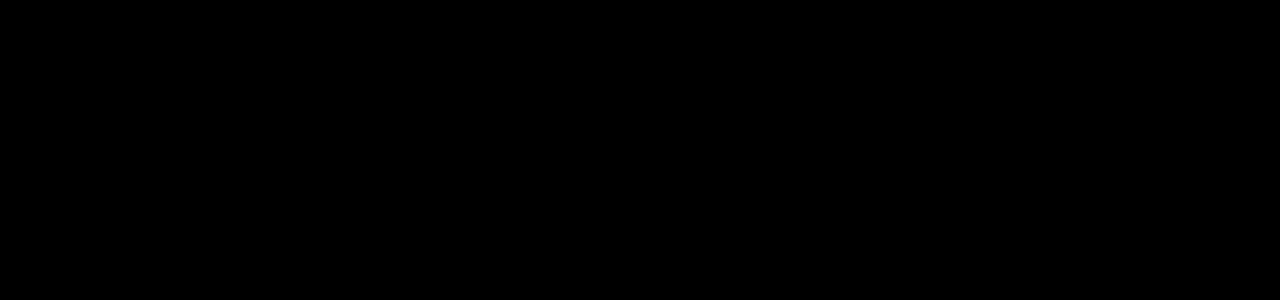
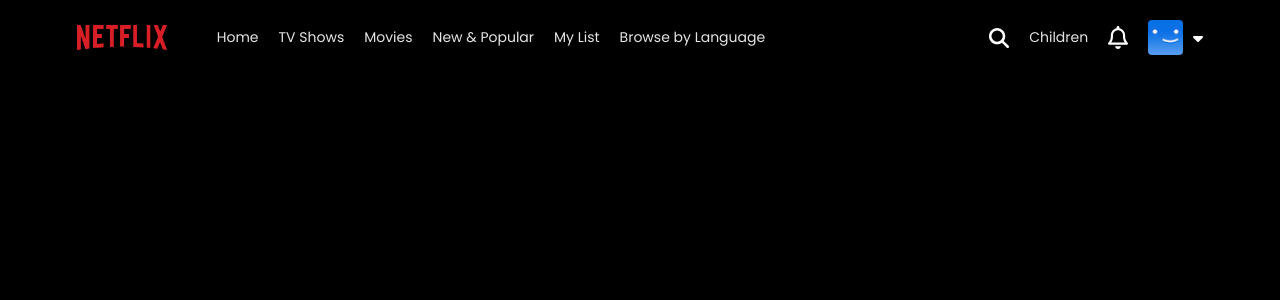
Before and after one commit to 1023LLC/netflix-clone, a React (Vite) app: page / in a window 1280 px wide. Shown: the top 300 px of the page. Built offline with nearby package versions, Linux system fonts and the light colour scheme.

Commit message:
Navbar Section

```diff
--- a/src/components/Navbar/Navbar.css
+++ b/src/components/Navbar/Navbar.css
@@ -0,0 +1,77 @@
+.navbar{
+    width: 100%;
+    padding: 20px 6%;
+    display: flex;
+    justify-content: space-between;
+    position: fixed;
+    font-size: 14px;
+    color: #e5e5e5;
+    background-image: linear-gradient(180deg, rgba(0,0,0,0.7) 10%, transparent);
+    z-index: 1;
+}
+
+.navbar-left{
+    display: flex;
+    align-items: center;
+    gap: 50px;
+}
+
+.navbar-left img{
+    width: 90px;
+}
+
+.navbar-left ul{
+    display: flex;
+    list-style: none;
+    gap: 20px;
+}
+
+.navbar-left ul li{
+    cursor: pointer;
+}
+
+.navbar-right{
+    display: flex;
+    gap: 20px;
+    align-items: center;
+}
+
+.navbar-right .icons{
+    width: 20px;
+    cursor: pointer;
+}
+
+.navbar-right .profile{
+    border-radius: 4px;
+    width: 35px;
+}
+
+.navbar-profile{
+    display: flex;
+    align-items: center;
+    gap: 10px;
+    cursor: pointer;
+    position: relative;
+}
+
+.navbar .dropdown{
+    position: absolute;
+    top: 100%;
+    right: 0;
+    width: max-content;
+    background: #191919;
+    padding: 18px 22px;
+    border-radius: 2px;
+    text-decoration: underline;
+    z-index: 1;
+    display: none;
+}
+
+.navbar .dropdown p{
+    font-size: 13px;
+    cursor: pointer;
+}
+
+.navbar-profile:hover .dropdown{
+    display: block;
+}
--- a/src/components/Navbar/Navbar.jsx
+++ b/src/components/Navbar/Navbar.jsx
@@ -1,10 +1,37 @@
 import './Navbar.css'
+import logo from '../../assets/logo.png'
+import search_icon from '../../assets/search_icon.svg'
+import bell_icon from '../../assets/bell_icon.svg'
+import profile_img from '../../assets/profile_img.png'
+import caret_icon from '../../assets/caret_icon.svg'
 
 
 const Navbar = () => {
   return (
     <div className="navbar">
-
+        <div className="navbar-left">
+            <img src={logo} alt="logo" />
+            <ul>
+                <li>Home</li>
+                <li>TV Shows</li>
+                <li>Movies</li>
+                <li>New & Popular</li>
+                <li>My List</li>
+                <li>Browse by Language</li>
+            </ul>
+        </div>
+        <div className="navbar-right">
+            <img src={search_icon} alt="search_icon"  className='icons'/>
+            <p>Children</p>
+            <img src={bell_icon} alt="bell_icon"  className='icons'/>
+            <div className="navbar-profile">
+                <img src={profile_img} alt="profile_img"  className='profile'/>
+                <img src={caret_icon} alt="caret_icon"  />
+                <div className="dropdown">
+                    <p>Sign Out of Netflix</p>
+                </div>
+            </div>
+        </div>
     </div>
   )
 }
--- a/src/index.css
+++ b/src/index.css
@@ -1,3 +1,6 @@
+@import url('https://fonts.googleapis.com/css2?family=Poppins:ital,wght@0,100;0,200;0,300;0,400;0,500;0,600;0,700;0,800;0,900;1,100;1,200;1,300;1,400;1,500;1,600;1,700;1,800;1,900&display=swap');
+
+
 *{
   margin: 0;
   padding: 0;
@@ -7,4 +10,5 @@
 body{
   background: black;
   color: white;
+  font-family: 'poppins';
 }
```
